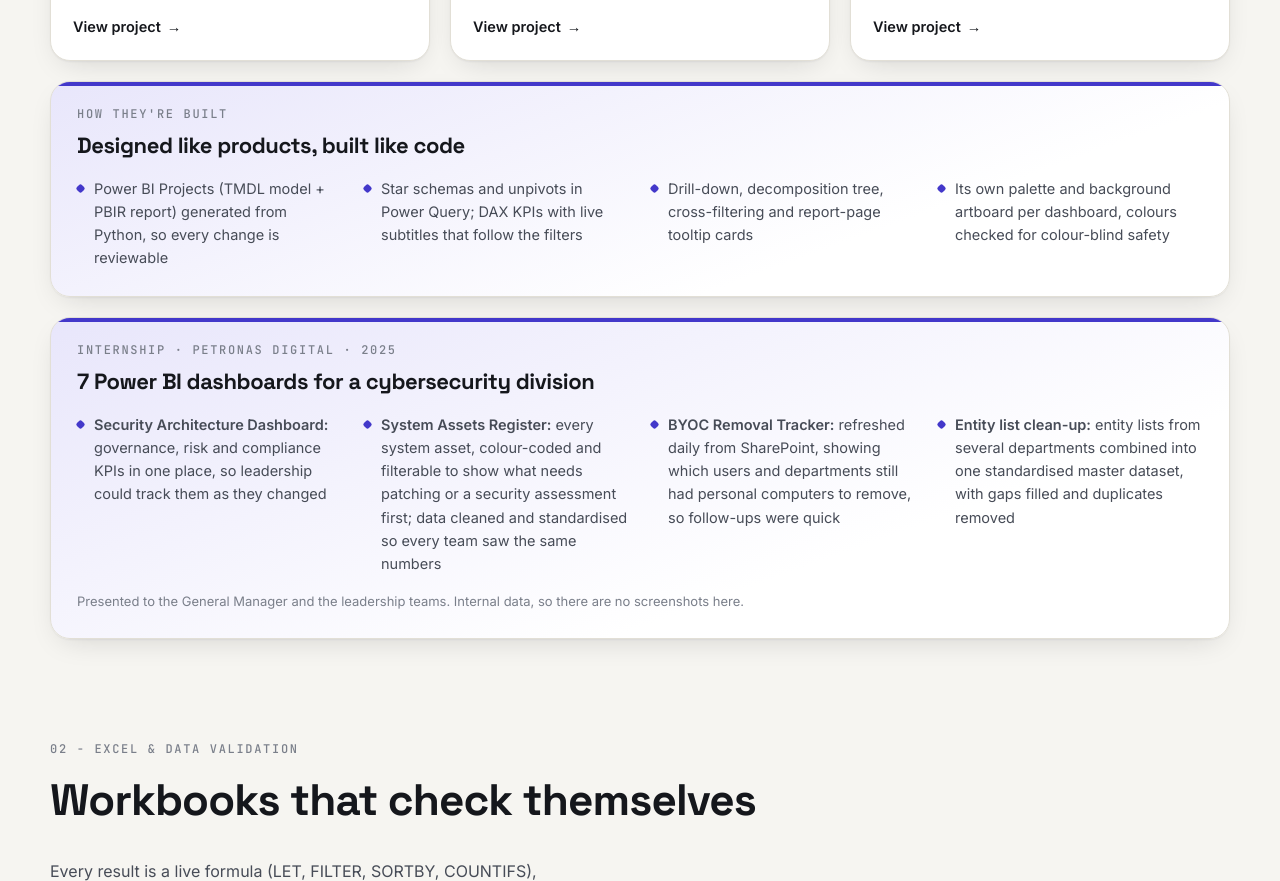
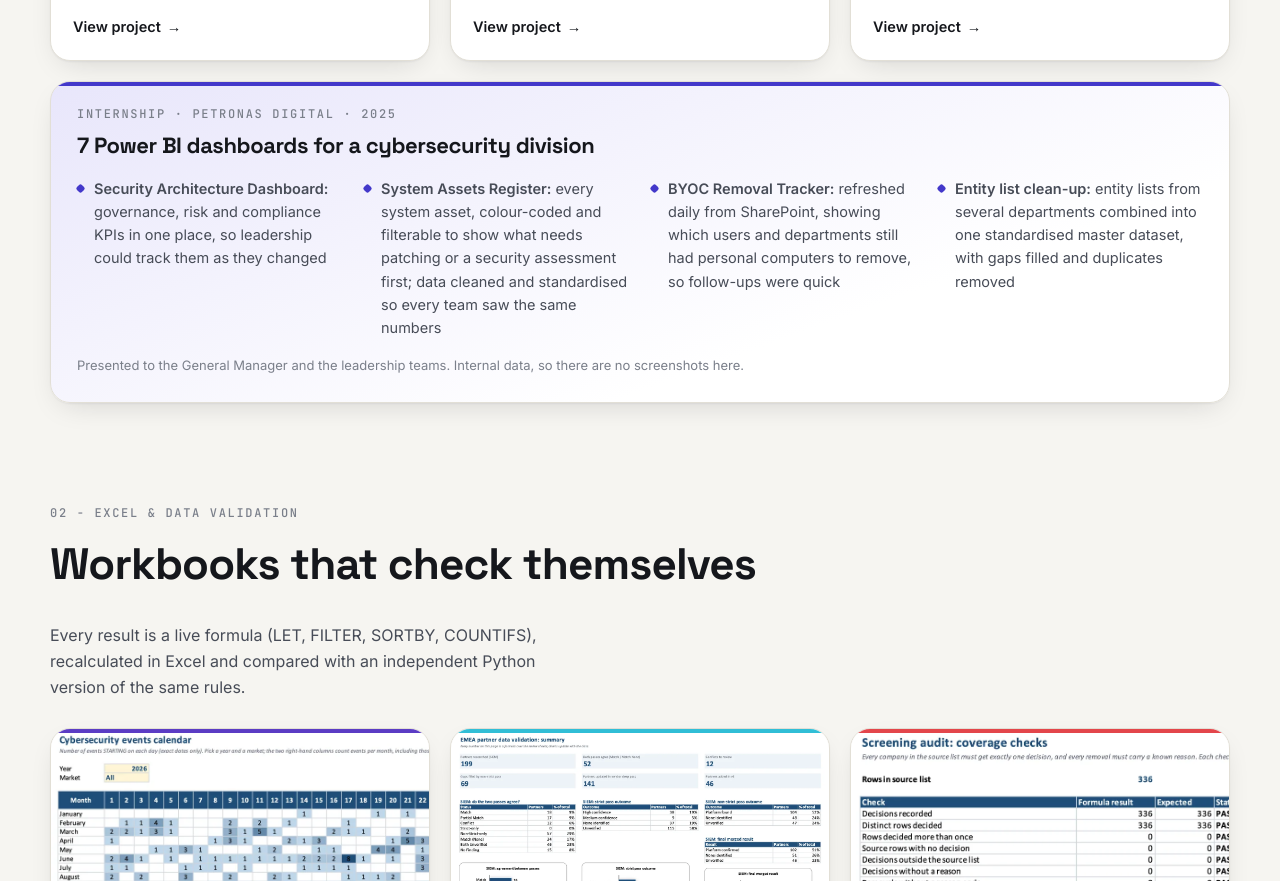
Before and after one commit to ainunizhar/ainunizhar.github.io, a plain HTML site: page index.html in a window 1280 px wide. Shown: the part 2524-3405 px from the top of the page. Drawn offline with Linux system fonts and the light colour scheme.

Commit message:
Remove the "How they're built" card
Co-Authored-By: Claude Opus 5.5 <noreply@anthropic.com>

```diff
--- a/index.html
+++ b/index.html
@@ -339,16 +339,6 @@ dialog.lb::backdrop{background:rgba(6,7,10,.82);backdrop-filter:blur(4px)}
             <ul class="tags"><li>Funnel</li><li>Heatmap</li><li>Data pipeline</li></ul>
             <a class="more" href="https://github.com/ainunizhar/SME-Startup-Prospect-Explorer">View project <span>→</span></a>
           </div>
-        </article>
-        <article class="card info full reveal">
-          <div class="kicker">How they're built</div>
-          <h3>Designed like products, built like code</h3>
-          <ul>
-            <li>Power BI Projects (TMDL model + PBIR report) generated from Python, so every change is reviewable</li>
-            <li>Star schemas and unpivots in Power Query; DAX KPIs with live subtitles that follow the filters</li>
-            <li>Drill-down, decomposition tree, cross-filtering and report-page tooltip cards</li>
-            <li>Its own palette and background artboard per dashboard, colours checked for colour-blind safety</li>
-          </ul>
         </article>
         <article class="card info full reveal" id="petronas">
           <div class="kicker">Internship · PETRONAS Digital · 2025</div>
```
